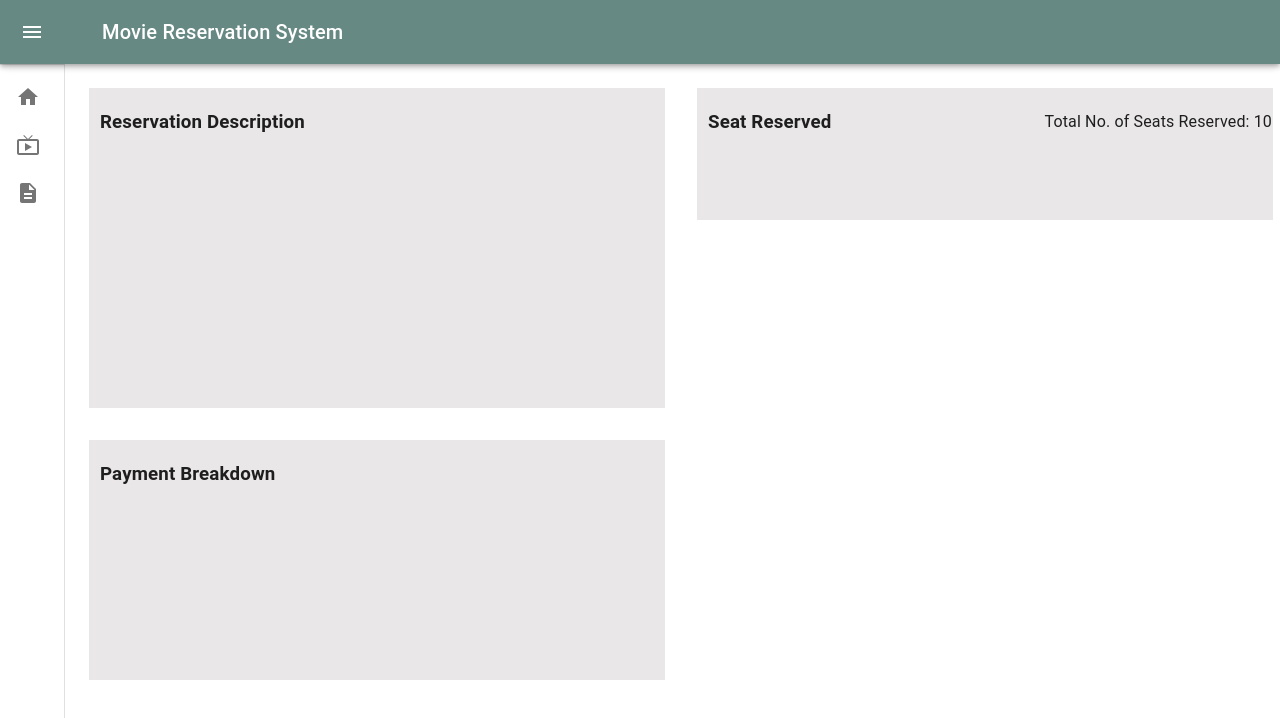
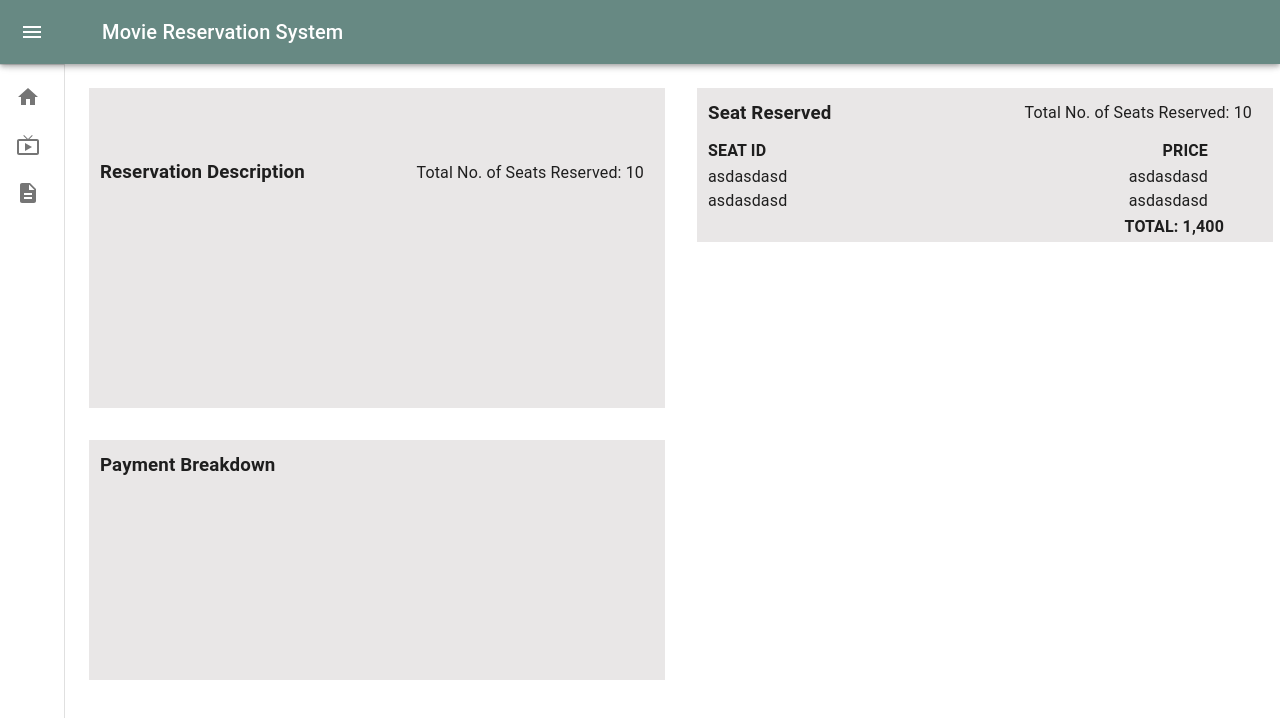
Before and after one commit to aryanclaire/MovieReservation, a React (Create React App) app: page /details in a window 1280 px wide. Shown: the top 718 px of the page. Built offline with nearby package versions, Linux system fonts and the light colour scheme.

Commit message:
Seats Reserved 90% done

```diff
--- a/src/pages/Details/Details.css
+++ b/src/pages/Details/Details.css
@@ -1,16 +1,18 @@
 h3{
-    text-align: left;
     text-indent: 10px;
+    margin-top: 10px;
+    margin-bottom: 10px;
 }
 
 h4{
-    text-align: left;
     text-indent: 10px;
+    margin-top: 2px;
+    margin-bottom: 2px;
 }
 
 p{
-    display: inline;
-    text-indent: 40px;
+    text-indent: 10px;
+    margin: 0;
 }
 
 header{
@@ -20,11 +22,22 @@ header{
 
 .smallText{
     text-align: right;
+    padding-right: 20px;
+}
+
+.secondColumn{
+    text-align: right;
+    padding-right: 4em;
+}
+
+.total{
+    text-align: right;
+    padding-right: 3em;
 }
 
 .container{
     text-align: center;
-    position:relative;
+    position: relative;
     margin: auto;
     max-width: 100%;
     max-height: 100%;
@@ -37,9 +50,11 @@ header{
 }
 
 .reservation{
-    text-align: center;
     align-items: center;
     position: relative;
+    display: grid;
+    grid-template-columns: auto auto;
+    gap: 2em;
     margin: 0 auto;
     padding: 1px;
     background-color: rgb(233, 231, 231);
@@ -52,7 +67,7 @@ header{
     position: relative;
     display: grid;
     grid-template-columns: auto auto;
-    gap: 2em;
+    column-gap: 2em;
     margin: 0 auto;
     padding: 1px;
     background-color: rgb(233, 231, 231);
@@ -60,13 +75,10 @@ header{
     height: fit-content;
 }
 
-
-
 .payment{
     text-align: center;
     align-items: center;
     position: relative;
-
     margin: 0 auto;
     padding: 1px;
     background-color: rgb(233, 231, 231);
--- a/src/pages/Details/Details.jsx
+++ b/src/pages/Details/Details.jsx
@@ -6,19 +6,8 @@ export default function Details() {
     <div className='container1'>
         <div className='container2'>
             <div className='reservation'>
-                <header>
-                    <h3>Reservation Description</h3>
-
-                </header>
-
-                <p>
-
-                </p>
-            </div>
-
-            <div className='seat'>
                 <div>
-                    <h3>Seat Reserved</h3>
+                <h3>Reservation Description</h3>
                 </div>
                 <div className='smallText'>
                     <p>Total No. of Seats Reserved: 10</p>
@@ -26,6 +15,39 @@ export default function Details() {
                 <p>
 
                 </p>
+            </div>
+
+            <div className='seat'>
+                <div style={{margin: '0 0 0 0'}}>
+                    <h3>Seat Reserved</h3>
+                </div>
+                <div className='smallText'>
+                    <p>Total No. of Seats Reserved: 10</p>
+                </div>
+                <h4>
+                    SEAT ID
+                </h4>
+                <h4 className='secondColumn'>
+                    PRICE
+                </h4>
+                <p>
+                    asdasdasd
+                </p>
+                <p className='secondColumn'>
+                    asdasdasd
+                </p>
+                <p>
+                    asdasdasd
+                </p>
+                <p className='secondColumn'>
+                    asdasdasd
+                </p>
+                <p>
+
+                </p>
+                <h4 className='total'>
+                    TOTAL: 1,400
+                </h4>
             </div>
 
             <div className='payment'>
```
